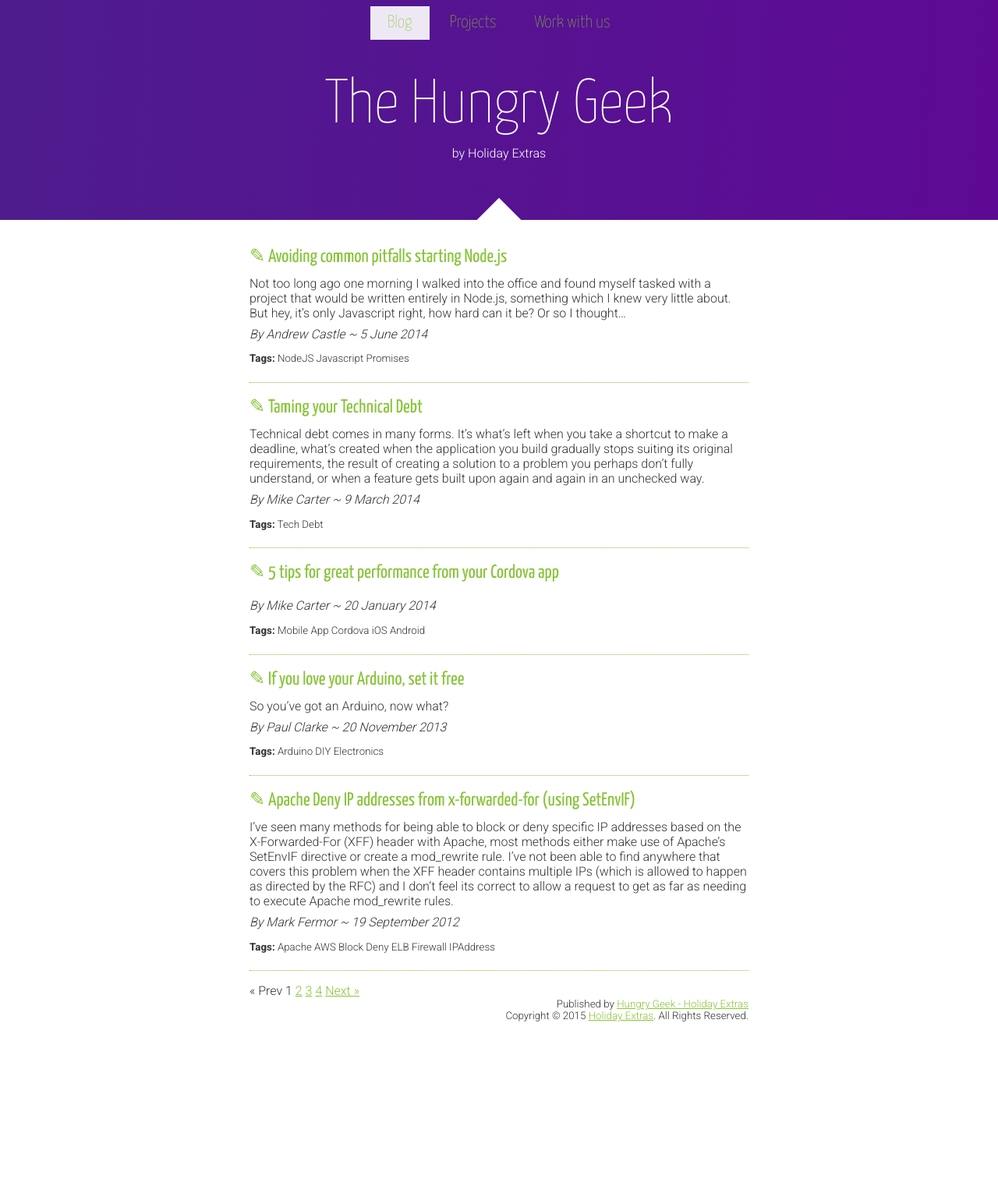
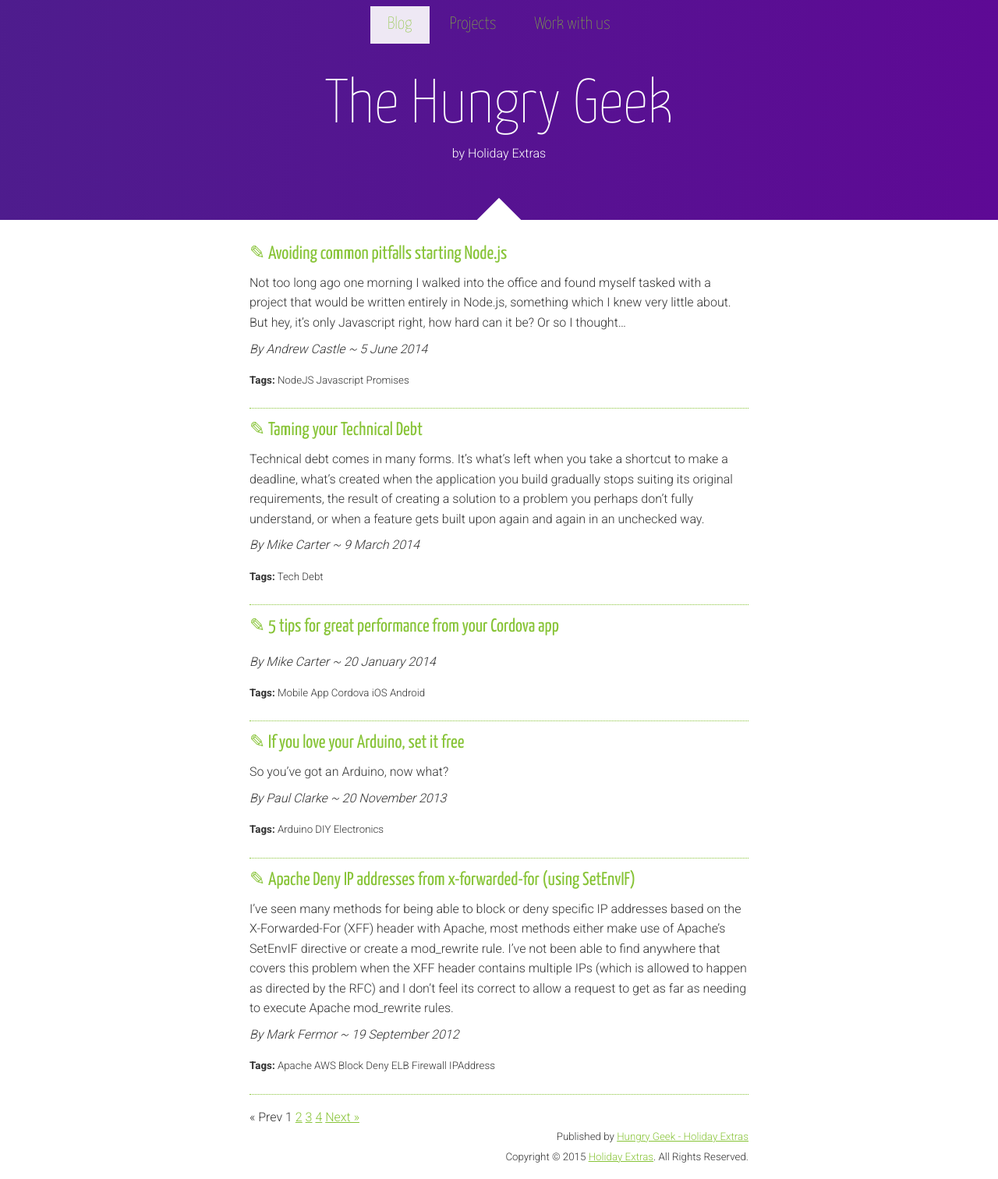
Before and after one commit to holidayextras/holidayextras.github.com, a Jekyll site: the page built from index.html, in a window 1280 px wide. Shown: the whole page at 78% size. Built offline with Jekyll 4.4.1, drawn with Linux system fonts in a browser that asks for light colours; nearby versions of some CDN libraries; the list of posts is cut into pages by our own code; before the commit the page ends 1326 px from its top, so only the background shows below that.

Commit message:
line-height error

```diff
--- a/_includes/styles.html
+++ b/_includes/styles.html
@@ -15,6 +15,7 @@
    font-family: "Roboto", "HelveticaNeue-Light", "Helvetica Neue Light", "Helvetica Neue", Helvetica, Arial, "Lucida Grande", sans-serif;
    font-weight: 300;
    color:rgba(51,51,51,1);
+   line-height:1.6em;
 }
 h1 {
   font-size:3em;
@@ -24,11 +25,13 @@
 @media all and (min-width: 768px) {
   h1 {
     font-size:5em;
+    line-height:1em;
   }
 }
 h2, h3, h4, h5, h6 {
   font-family: 'Yanone Kaffeesatz', sans-serif;
   font-weight:400;
+  line-height:1em;
 }
 p {
   line-height:1.61;
```
